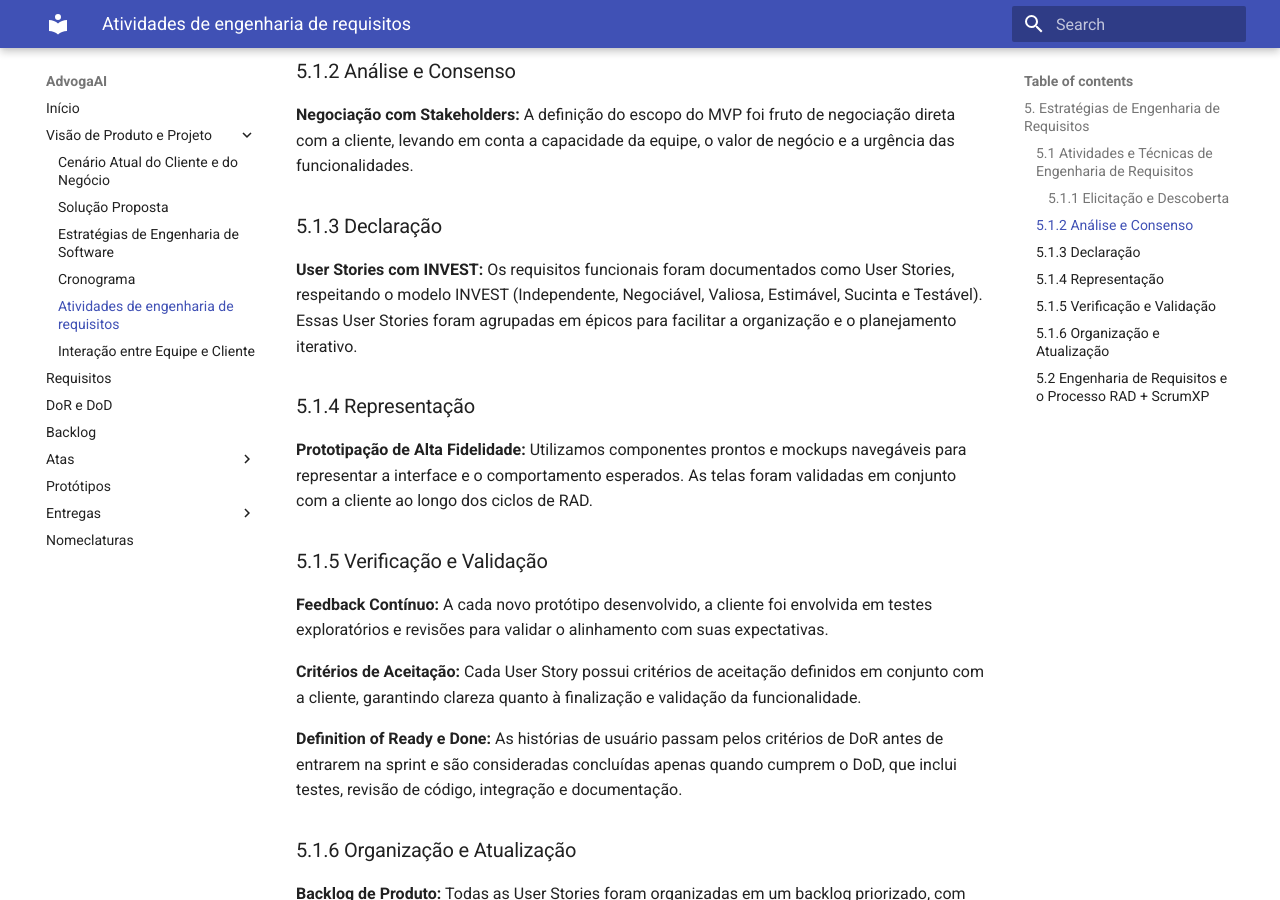
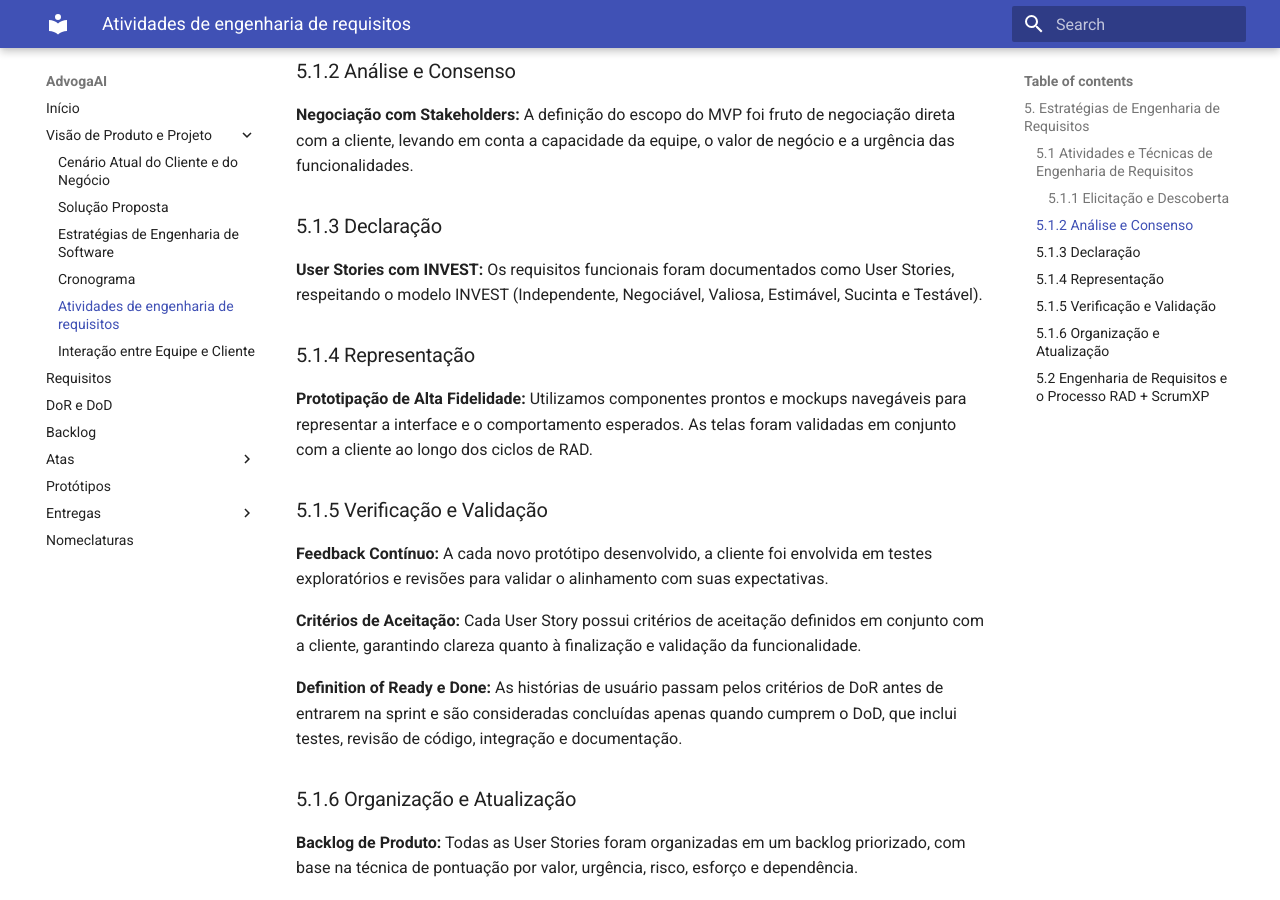
Before and after one commit to mdsreq-fga-unb/2025.1-T01-AdvogaAI, an MkDocs documentation site: the page built from docs/engenhariaderequisitos.md, in a window 1280 px wide and 900 px high, scrolled down 515 px. Built offline with MkDocs 1.6.1 and Material for MkDocs 9.7.7, drawn with Linux system fonts in a browser that asks for light colours.

Commit message:
Atualiza o tópico 5.1.3 de engenharia de requisitos

```diff
--- a/docs/engenhariaderequisitos.md
+++ b/docs/engenhariaderequisitos.md
@@ -14,7 +14,7 @@
 
 ### 5.1.3 Declaração
 
-**User Stories com INVEST:** Os requisitos funcionais foram documentados como User Stories, respeitando o modelo INVEST (Independente, Negociável, Valiosa, Estimável, Sucinta e Testável). Essas User Stories foram agrupadas em épicos para facilitar a organização e o planejamento iterativo.
+**User Stories com INVEST:** Os requisitos funcionais foram documentados como User Stories, respeitando o modelo INVEST (Independente, Negociável, Valiosa, Estimável, Sucinta e Testável).
 
 ### 5.1.4 Representação
 
```
